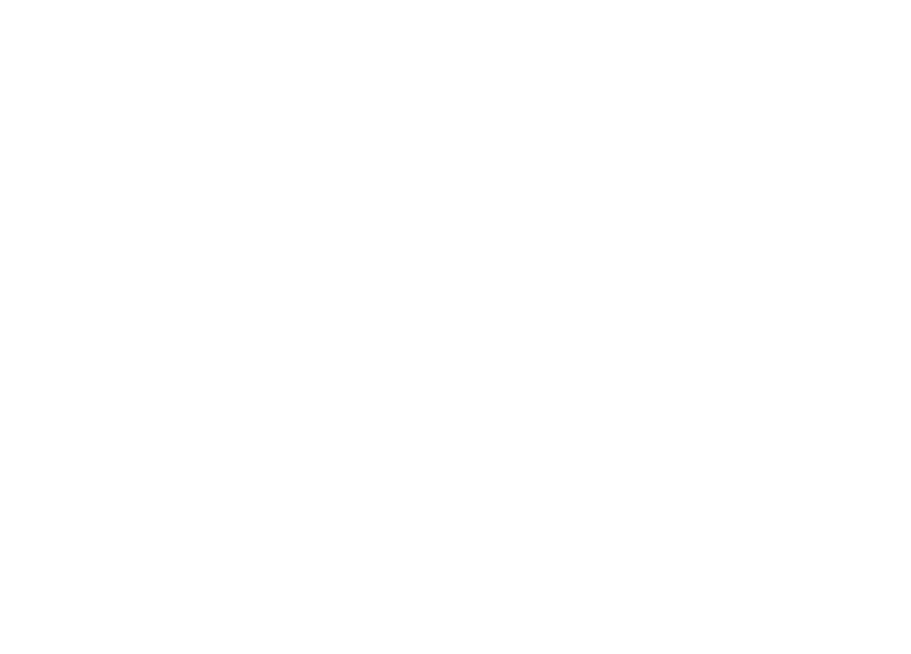
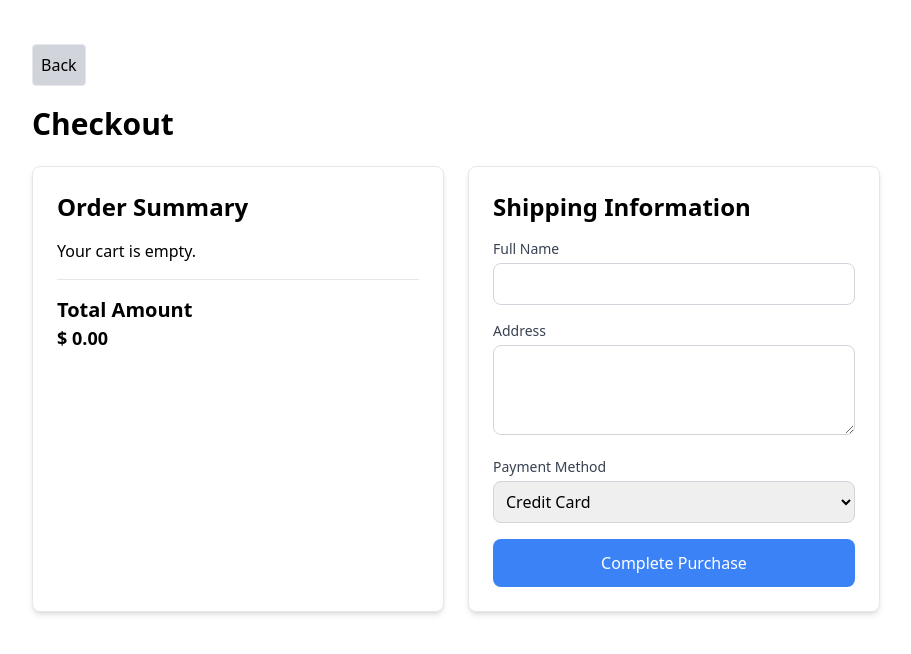
Before and after one commit to prad-alpukat/E-commerce, a React (Vite) app: page /checkout in a window 1280 px wide. Before the commit this address had no page. Shown: the top 654 px of the page, without its empty margins (184-1095 px from the left). Built offline with nearby package versions, Linux system fonts and the light colour scheme.

Commit message:
menambahkan fitur checkout

```diff
--- a/src/App.jsx
+++ b/src/App.jsx
@@ -4,6 +4,7 @@
 import ProductDetails from "./pages/ProductDetails";
 import CartProducts from "./pages/CartProducts";
 import CategoriesProducts from "./pages/CategoriesProducts";
+import CheckoutPages from "./pages/CheckoutPages";
 
 export default function App() {
   return (
@@ -14,6 +15,7 @@
         <Route path="/products/:id" element={<ProductDetails />} />
         <Route path="/cart" element={<CartProducts />} />
         <Route path="/categories/:category" element={<CategoriesProducts />} />
+        <Route path="/checkout" element={<CheckoutPages />} />
       </Routes>
     </BrowserRouter>
   );
--- a/src/pages/CartProducts.jsx
+++ b/src/pages/CartProducts.jsx
@@ -1,12 +1,18 @@
 import React from "react";
 import { useCart } from "../contexts/CartContext";
 import Header from "../components/Header";
+import { useNavigate } from "react-router-dom"; // Import useNavigate
 
 export default function CartProducts() {
   const { cart, getCartTotal, removeFromCart } = useCart();
+  const navigate = useNavigate(); // Inisialisasi useNavigate
 
   const handleBack = () => {
     window.history.back();
+  };
+
+  const handleBuyNow = () => {
+    navigate("/checkout"); // Arahkan ke halaman checkout
   };
 
   return (
@@ -15,7 +21,7 @@
       {/* tombol kembali */}
       <button
         onClick={handleBack}
-        className=" mx-4 border p-2 rounded bg-gray-300 mb-4 mt-5"
+        className="mx-4 border p-2 rounded bg-gray-300 mb-4 mt-5"
       >
         Back
       </button>
@@ -29,8 +35,13 @@
             <ul>
               {cart.map((item) => (
                 <li key={item.id} className="mb-4">
-                  <div className="border p-4 rounded">
-                    <img src={item.image} alt={item.title} className="w-24" />
+                  <div className="border p-4 rounded flex items-center">
+                    <img
+                      src={item.image}
+                      alt={item.title}
+                      className="w-24 h-24 object-cover mr-4"
+                    />
+                    <div>
                       <h2 className="text-xl font-semibold">{item.title}</h2>
                       <p>Price: $ {item.price}</p>
                       <p>Quantity: {item.quantity}</p>
@@ -42,6 +53,7 @@
                         Remove
                       </button>
                     </div>
+                  </div>
                 </li>
               ))}
             </ul>
@@ -50,7 +62,7 @@
                 Total Price: $ {getCartTotal().toFixed(2)}
               </h2>
               <button
-                onClick={() => alert("Proceeding to Checkout")}
+                onClick={handleBuyNow}
                 className="border p-2 rounded bg-green-300 mt-4"
               >
                 Proceed to Checkout
--- /dev/null
+++ b/src/pages/CheckoutPages.jsx
@@ -0,0 +1,130 @@
+import React, { useState } from "react";
+import { useCart } from "../contexts/CartContext"; // Import context untuk akses cart
+
+export default function CheckoutPage() {
+  const { cart } = useCart(); // Ambil data keranjang dari context
+  const [name, setName] = useState("");
+  const [address, setAddress] = useState("");
+  const [paymentMethod, setPaymentMethod] = useState("creditCard");
+
+  // Hitung total harga keranjang
+  const totalAmount = cart.reduce(
+    (total, item) => total + item.price * item.quantity,
+    0
+  );
+
+  const handleCheckout = () => {
+    alert("Checkout completed!");
+    // Implementasi checkout logic di sini
+  };
+
+  const handleBack = () => {
+    window.history.back();
+  };
+
+  return (
+    <div className="container mx-auto p-6 max-w-4xl">
+      <button
+        onClick={handleBack}
+        className="my-5 border p-2 rounded bg-gray-300 "
+      >
+        Back
+      </button>
+      <h1 className="text-3xl font-bold mb-6">Checkout</h1>
+
+      <div className="grid grid-cols-1 md:grid-cols-2 gap-6">
+        {/* Order Summary */}
+        <div className="bg-white p-6 border rounded-lg shadow-md">
+          <h2 className="text-2xl font-semibold mb-4">Order Summary</h2>
+          <div className="space-y-4">
+            {cart.length === 0 ? (
+              <p>Your cart is empty.</p>
+            ) : (
+              cart.map((item) => (
+                <div key={item.id} className="flex justify-between mb-4">
+                  <div>
+                    <h3 className="text-lg font-semibold">{item.title}</h3>
+                    <p className="text-sm text-gray-600">
+                      Quantity: {item.quantity}
+                    </p>
+                  </div>
+                  <p className="text-lg font-bold">
+                    $ {(item.price * item.quantity).toFixed(2)}
+                  </p>
+                </div>
+              ))
+            )}
+          </div>
+          <div className="border-t mt-4 pt-4">
+            <h3 className="text-xl font-semibold">Total Amount</h3>
+            <p className="text-lg font-bold">$ {totalAmount.toFixed(2)}</p>
+          </div>
+        </div>
+
+        {/* Shipping Information */}
+        <div className="bg-white p-6 border rounded-lg shadow-md">
+          <h2 className="text-2xl font-semibold mb-4">Shipping Information</h2>
+          <form
+            onSubmit={(e) => {
+              e.preventDefault();
+              handleCheckout();
+            }}
+          >
+            <div className="mb-4">
+              <label
+                htmlFor="name"
+                className="block text-sm font-medium text-gray-700 mb-1"
+              >
+                Full Name
+              </label>
+              <input
+                type="text"
+                id="name"
+                value={name}
+                onChange={(e) => setName(e.target.value)}
+                required
+                className="w-full p-2 border border-gray-300 rounded-lg"
+              />
+            </div>
+            <div className="mb-4">
+              <label
+                htmlFor="address"
+                className="block text-sm font-medium text-gray-700 mb-1"
+              >
+                Address
+              </label>
+              <textarea
+                id="address"
+                value={address}
+                onChange={(e) => setAddress(e.target.value)}
+                required
+                rows="3"
+                className="w-full p-2 border border-gray-300 rounded-lg"
+              ></textarea>
+            </div>
+            <div className="mb-4">
+              <label className="block text-sm font-medium text-gray-700 mb-1">
+                Payment Method
+              </label>
+              <select
+                value={paymentMethod}
+                onChange={(e) => setPaymentMethod(e.target.value)}
+                className="w-full p-2 border border-gray-300 rounded-lg"
+              >
+                <option value="creditCard">Credit Card</option>
+                <option value="paypal">PayPal</option>
+                <option value="bankTransfer">Bank Transfer</option>
+              </select>
+            </div>
+            <button
+              type="submit"
+              className="w-full bg-blue-500 text-white p-3 rounded-lg hover:bg-blue-600 transition duration-300 ease-in-out"
+            >
+              Complete Purchase
+            </button>
+          </form>
+        </div>
+      </div>
+    </div>
+  );
+}
--- a/src/pages/ProductDetails.jsx
+++ b/src/pages/ProductDetails.jsx
@@ -49,7 +49,6 @@
   const handleBack = () => {
     // Menggunakan navigate
     // navigate(-1); // Mengembalikan ke halaman sebelumnya
-
     window.history.back(); // Mengembalikan ke halaman sebelumnya
   };
 
```
Lines whose indentation alone changed are shown as unchanged.
